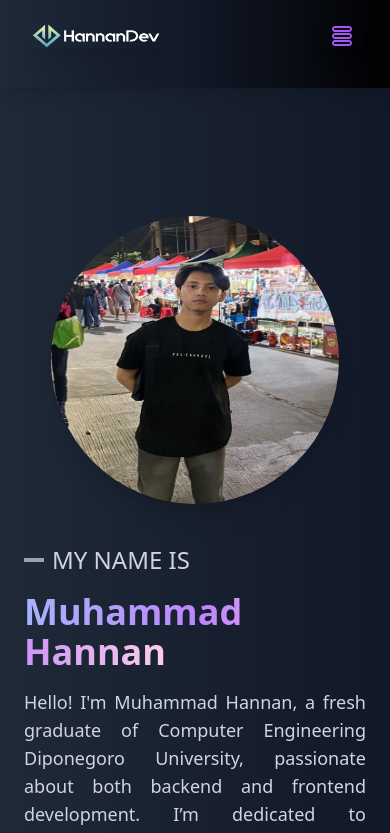
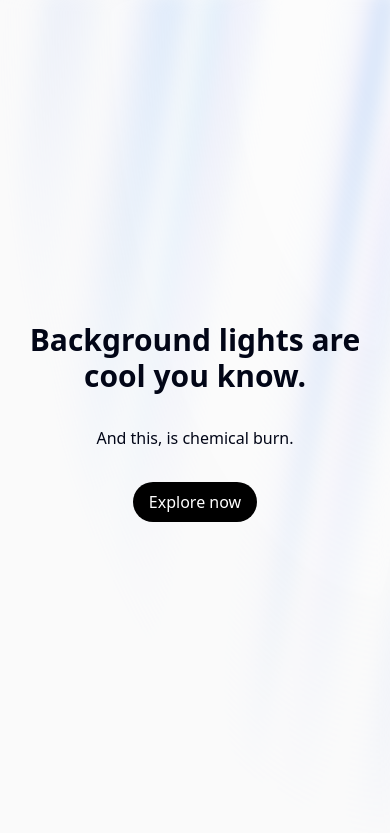
Before and after one commit to Hannan1717/MyPorto, a React (Vite) app: page / in a window 390 px wide. Shown: the top 833 px of the page. Built offline with nearby package versions, Linux system fonts and the light colour scheme; no server answers; the database is empty.

Commit message:
[update header]

```diff
--- a/src/App.jsx
+++ b/src/App.jsx
@@ -1,4 +1,3 @@
-import React from "react";
 import Header from './components/header'
 import Content from './components/content'
 import Footer from "./components/footer";
--- a/src/components/content.jsx
+++ b/src/components/content.jsx
@@ -1,8 +1,9 @@
-import React from "react";
+// import React from "react";
 import Profile from "../assets/profile.jpg";
-import { BiLogoGmail } from "react-icons/bi";
+// import { BiLogoGmail } from "react-icons/bi";
 import { useInView } from "react-intersection-observer";
-
+import { AuroraBackground } from "./ui/aurora-background";
+import { motion } from "framer-motion";
 function Content() {
   const { ref: contentRef, inView: isContentVisible } = useInView({
     triggerOnce: false, // Allows fade-in animation on both scroll up and down
@@ -10,10 +11,36 @@
   });
 
   return (
+
+    <>
+       <AuroraBackground>
+      <motion.div
+        initial={{ opacity: 0.0, y: 40 }}
+        whileInView={{ opacity: 1, y: 0 }}
+        transition={{
+          delay: 0.3,
+          duration: 0.8,
+          ease: "easeInOut",
+        }}
+        className="relative flex flex-col gap-4 items-center justify-center px-4"
+      >
+        <div className="text-3xl md:text-7xl font-bold dark:text-white text-center">
+          Background lights are cool you know.
+        </div>
+        <div className="font-extralight text-base md:text-4xl dark:text-neutral-200 py-4">
+          And this, is chemical burn.
+        </div>
+        <button className="bg-black dark:bg-white rounded-full w-fit text-white dark:text-black px-4 py-2">
+          Explore now
+        </button>
+      </motion.div>
+    </AuroraBackground>
 <section
   className="text-gray-500 body-font bg-gradient-to-r py-20 sm:py-24 from-gray-800 to-gray-900"
   id="content"
 >
+
+
   <div
     ref={contentRef}
     className={`container mx-auto flex flex-col-reverse lg:flex-row items-center py-12 px-6 lg:px-12 transition-all duration-1000 ease-in-out transform ${
@@ -107,7 +134,7 @@
     </div>
   </div>
 </section>
-
+</>
   );
 }
 
--- a/src/components/header.jsx
+++ b/src/components/header.jsx
@@ -1,87 +1,121 @@
-import { useState } from 'react';
-import MyLogo from "../assets/mylogo.png";
-import { TiThMenuOutline } from "react-icons/ti";
-import { Link } from 'react-scroll';
-import { IoCloseSharp } from "react-icons/io5";
+// import { useState } from 'react';
+// import MyLogo from "../assets/mylogo.png";
+// import { TiThMenuOutline } from "react-icons/ti";
+// import { Link } from 'react-scroll';
+// import { IoCloseSharp } from "react-icons/io5";
+
+// const Header = () => {
+//   const [isMobileMenuOpen, setIsMobileMenuOpen] = useState(false);
+
+//   const handleMobileMenuToggle = () => {
+//     setIsMobileMenuOpen(prevState => !prevState);
+//   };
+
+//   return (
+//     <header className="body-font sticky top-0 z-10 bg-gradient-to-r from-gray-800 via-gray-900 to-black shadow-lg text-white">
+//       <div className="container mx-auto flex flex-wrap p-3 flex-col md:flex-row items-center sm:p-5">
+//         <div className="flex w-full justify-between items-center md:w-auto mb-2">
+//           {/* Logo */}
+//           <img
+//             className="ml-5 mt-3 w-32 h-6 sm:w-32 sm:h-7 shadow-xl transition-transform duration-1000 ease-in-out transform hover:scale-110 hover:rotate-3"
+//             src={MyLogo}
+//             alt="logo"
+//           />
+
+//           {/* Mobile Menu Button */}
+//           <button
+//             onClick={handleMobileMenuToggle}
+//             className={`inline-flex items-center mr-3 mt-3 border-0 px-3 focus:outline-none rounded text-base md:hidden transition-transform duration-500 transform ${
+//               isMobileMenuOpen ? 'rotate-90' : 'rotate-0'
+//             } shadow-lg`}
+//           >
+//             {isMobileMenuOpen ? (
+//               <IoCloseSharp className="text-3xl text-purple-500" />
+//             ) : (
+//               <TiThMenuOutline className="text-2xl text-purple-500" />
+//             )}
+//           </button>
+//         </div>
+
+//         {/* Mobile navigation */}
+//         <nav
+//           className={`${
+//             isMobileMenuOpen ? 'max-h-60 opacity-100' : 'max-h-0 opacity-0'
+//           } overflow-hidden transition-all duration-700 ease-in-out md:max-h-full md:opacity-100 md:flex md:ml-auto mb-3 mt-2 space-x-4 sm:space-x-7 text-md sm:text-lg`}
+//           style={{
+//             transition: 'max-height 0.7s ease-in-out, opacity 1.5s ease-in-out',
+//           }}
+//         >
+//           <Link
+//             to="content"
+//             smooth={true}
+//             duration={500}
+//             className="hover:text-purple-400 text-purple-300 cursor-pointer transition-colors font-bold duration-300 font-header"
+//           >
+//             Intro
+//           </Link>
+//           <Link
+//             to="experience"
+//             smooth={true}
+//             duration={500}
+//             className="hover:text-purple-400 text-purple-300 cursor-pointer transition-colors font-bold duration-300 font-header"
+//           >
+//             Experience
+//           </Link>
+//           <Link
+//             to="projects"
+//             smooth={true}
+//             duration={500}
+//             className="hover:text-purple-400 text-purple-300 cursor-pointer transition-colors font-bold duration-300 font-header"
+//           >
+//             Projects
+//           </Link>
+//           <Link
+//             to="contact"
+//             smooth={true}
+//             duration={500}
+//             className="hover:text-purple-400 text-purple-300 cursor-pointer transition-colors font-bold duration-300 font-header"
+//           >
+//             Contact
+//           </Link>
+//         </nav>
+//       </div>
+//     </header>
+//   );
+// };
+
+import { FloatingNav } from "../components/ui/floating-navbar";
+import { IconHome, IconMessage, IconUser } from "@tabler/icons-react";
 
 const Header = () => {
-  const [isMobileMenuOpen, setIsMobileMenuOpen] = useState(false);
-
-  const handleMobileMenuToggle = () => {
-    setIsMobileMenuOpen(prevState => !prevState);
-  };
+  const navItems = [
+    {
+      name: "Home",
+      link: "content",
+      icon: <IconHome className="h-4 w-4 text-neutral-500 dark:text-white" />,
+    },
+    {
+      name: "Experience",
+      link: "experience",
+      icon: <IconUser className="h-4 w-4 text-neutral-500 dark:text-white" />,
+    },
+    {
+      name: "Projects",
+      link: "projects",
+      icon: <IconMessage className="h-4 w-4 text-neutral-500 dark:text-white" />,
+    },
+    {
+      name: "Contact",
+      link: "contact",
+      icon: <IconMessage className="h-4 w-4 text-neutral-500 dark:text-white" />,
+    },
+  ];
 
   return (
-    <header className="body-font sticky top-0 z-10 bg-gradient-to-r from-gray-800 via-gray-900 to-black shadow-lg text-white">
-      <div className="container mx-auto flex flex-wrap p-3 flex-col md:flex-row items-center sm:p-5">
-        <div className="flex w-full justify-between items-center md:w-auto mb-2">
-          {/* Logo */}
-          <img
-            className="ml-5 mt-3 w-32 h-6 sm:w-32 sm:h-7 shadow-xl transition-transform duration-1000 ease-in-out transform hover:scale-110 hover:rotate-3"
-            src={MyLogo}
-            alt="logo"
-          />
-
-          {/* Mobile Menu Button */}
-          <button
-            onClick={handleMobileMenuToggle}
-            className={`inline-flex items-center mr-3 mt-3 border-0 px-3 focus:outline-none rounded text-base md:hidden transition-transform duration-500 transform ${
-              isMobileMenuOpen ? 'rotate-90' : 'rotate-0'
-            } shadow-lg`}
-          >
-            {isMobileMenuOpen ? (
-              <IoCloseSharp className="text-3xl text-purple-500" />
-            ) : (
-              <TiThMenuOutline className="text-2xl text-purple-500" />
-            )}
-          </button>
-        </div>
-
-        {/* Mobile navigation */}
-        <nav
-          className={`${
-            isMobileMenuOpen ? 'max-h-60 opacity-100' : 'max-h-0 opacity-0'
-          } overflow-hidden transition-all duration-700 ease-in-out md:max-h-full md:opacity-100 md:flex md:ml-auto mb-3 mt-2 space-x-4 sm:space-x-7 text-md sm:text-lg`}
-          style={{
-            transition: 'max-height 0.7s ease-in-out, opacity 1.5s ease-in-out',
-          }}
-        >
-          <Link
-            to="content"
-            smooth={true}
-            duration={500}
-            className="hover:text-purple-400 text-purple-300 cursor-pointer transition-colors font-bold duration-300 font-header"
-          >
-            Intro
-          </Link>
-          <Link
-            to="experience"
-            smooth={true}
-            duration={500}
-            className="hover:text-purple-400 text-purple-300 cursor-pointer transition-colors font-bold duration-300 font-header"
-          >
-            Experience
-          </Link>
-          <Link
-            to="projects"
-            smooth={true}
-            duration={500}
-            className="hover:text-purple-400 text-purple-300 cursor-pointer transition-colors font-bold duration-300 font-header"
-          >
-            Projects
-          </Link>
-          <Link
-            to="contact"
-            smooth={true}
-            duration={500}
-            className="hover:text-purple-400 text-purple-300 cursor-pointer transition-colors font-bold duration-300 font-header"
-          >
-            Contact
-          </Link>
-        </nav>
-      </div>
-    </header>
+    <div className="relative w-full">
+      <FloatingNav navItems={navItems} />
+    </div>
   );
-};
+}
 
 export default Header;
--- /dev/null
+++ b/src/components/ui/aurora-background.tsx
@@ -0,0 +1,42 @@
+import { cn } from "../../lib/utils";
+import React from "react";
+
+export const AuroraBackground = ({
+    className,
+    children,
+    showRadialGradient = true,
+    ...props
+}) => {
+    return (
+        (<main>
+            <div
+                className={cn(
+                    "relative flex flex-col  h-[100vh] items-center justify-center bg-zinc-50 dark:bg-zinc-900  text-slate-950 transition-bg",
+                    className
+                )}
+                {...props}>
+                <div className="absolute inset-0 overflow-hidden">
+                    <div
+                        //   I'm sorry but this is what peak developer performance looks like // trigger warning
+                        className={cn(`
+          [--white-gradient:repeating-linear-gradient(100deg,var(--white)_0%,var(--white)_7%,var(--transparent)_10%,var(--transparent)_12%,var(--white)_16%)]
+          [--dark-gradient:repeating-linear-gradient(100deg,var(--black)_0%,var(--black)_7%,var(--transparent)_10%,var(--transparent)_12%,var(--black)_16%)]
+          [--aurora:repeating-linear-gradient(100deg,var(--blue-500)_10%,var(--indigo-300)_15%,var(--blue-300)_20%,var(--violet-200)_25%,var(--blue-400)_30%)]
+          [background-image:var(--white-gradient),var(--aurora)]
+          dark:[background-image:var(--dark-gradient),var(--aurora)]
+          [background-size:300%,_200%]
+          [background-position:50%_50%,50%_50%]
+          filter blur-[10px] invert dark:invert-0
+          after:content-[""] after:absolute after:inset-0 after:[background-image:var(--white-gradient),var(--aurora)]
+          after:dark:[background-image:var(--dark-gradient),var(--aurora)]
+          after:[background-size:200%,_100%]
+          after:animate-aurora after:[background-attachment:fixed] after:mix-blend-difference
+          pointer-events-none
+          absolute -inset-[10px] opacity-50 will-change-transform`, showRadialGradient &&
+                        `[mask-image:radial-gradient(ellipse_at_100%_0%,black_10%,var(--transparent)_70%)]`)}></div>
+                </div>
+                {children}
+            </div>
+        </main>)
+    );
+};
--- /dev/null
+++ b/src/components/ui/floating-navbar.tsx
@@ -0,0 +1,75 @@
+"use client";
+import React, { useState } from "react";
+import {
+    motion,
+    AnimatePresence,
+    useScroll,
+    useMotionValueEvent,
+} from "framer-motion";
+import { cn } from "../../lib/utils";
+import { Link } from 'react-scroll';
+
+
+export const FloatingNav = ({
+    navItems,
+    className
+}) => {
+    const { scrollYProgress } = useScroll();
+
+    const [visible, setVisible] = useState(false);
+
+    useMotionValueEvent(scrollYProgress, "change", (current) => {
+        // Check if current is not undefined and is a number
+        if (typeof current === "number") {
+            let direction = current - scrollYProgress.getPrevious();
+
+            if (scrollYProgress.get() < 0.05) {
+                setVisible(false);
+            } else {
+                if (direction < 0) {
+                    setVisible(true);
+                } else {
+                    setVisible(false);
+                }
+            }
+        }
+    });
+
+    return (
+        (<AnimatePresence mode="wait">
+            <motion.div
+                initial={{
+                    opacity: 1,
+                    y: -100,
+                }}
+                animate={{
+                    y: visible ? 0 : -100,
+                    opacity: visible ? 1 : 0,
+                }}
+                transition={{
+                    duration: 0.2,
+                }}
+                className={cn(
+                    "flex max-w-fit fixed top-10 inset-x-0 mx-auto border border-transparent dark:border-white/[0.2] rounded-full dark:bg-black bg-white shadow-[0px_2px_3px_-1px_rgba(0,0,0,0.1),0px_1px_0px_0px_rgba(25,28,33,0.02),0px_0px_0px_1px_rgba(25,28,33,0.08)] z-[5000] pr-8 pl-8 py-2 items-center justify-center space-x-4",
+                    className
+                )}
+            >
+                {navItems.map((navItem, id) => (
+                    <Link
+                        key={`link=${id}`}
+                        to={navItem.link}
+                        smooth={true}
+                        duration={500}
+                        className={cn(
+                            "relative dark:text-neutral-50 items-center flex space-x-1 text-neutral-600 dark:hover:text-neutral-300 hover:text-neutral-500"
+                        )}
+                    >
+                        <span className="block sm:hidden">{navItem.icon}</span>
+                        <span className="hidden sm:block text-sm">{navItem.name}</span>
+                    </Link>
+                ))}
+            </motion.div>
+        </AnimatePresence>
+        )
+    );
+};
--- /dev/null
+++ b/src/lib/utils.ts
@@ -0,0 +1,6 @@
+import { ClassValue, clsx } from "clsx";
+import { twMerge } from "tailwind-merge";
+
+export function cn(...inputs: ClassValue[]) {
+  return twMerge(clsx(inputs));
+}
--- a/src/main.jsx
+++ b/src/main.jsx
@@ -1,12 +1,15 @@
-import React from 'react'
-import ReactDOM from 'react-dom/client'
-import App from './App.jsx'
-import './index.css'
+import React from 'react';
+import ReactDOM from 'react-dom/client';
+import { BrowserRouter } from 'react-router-dom'; // Import BrowserRouter
+import App from './App.jsx';
+import './index.css';
 import "slick-carousel/slick/slick.css";
 import "slick-carousel/slick/slick-theme.css";
 
 ReactDOM.createRoot(document.getElementById('root')).render(
   <React.StrictMode>
-    <App />
-  </React.StrictMode>,
-)
+    <BrowserRouter>
+      <App />
+    </BrowserRouter>
+  </React.StrictMode>
+);
--- a/tailwind.config.js
+++ b/tailwind.config.js
@@ -1,4 +1,7 @@
 /** @type {import('tailwindcss').Config} */
+const {
+  default: flattenColorPalette,
+} = require("tailwindcss/lib/util/flattenColorPalette");
 export default {
   content: ["./index.html", "./src/**/*.{js,ts,jsx,tsx}"],
   theme: {
@@ -19,14 +22,34 @@
           '0%': { transform: 'translateX(100%)' },
           '100%': { transform: 'translateX(-100%)' },
         },
+         aurora: {
+          from: {
+            backgroundPosition: "50% 50%, 50% 50%",
+          },
+          to: {
+            backgroundPosition: "350% 50%, 350% 50%",
+          },
+        },
       },
       animation: {
         slide: 'slide 10s linear infinite',
         fadeInUp: 'fadeInUp 1s ease-out',
         rotate: 'rotate 3s linear infinite',
         marquee: 'marquee 10s linear infinite',
+        aurora: "aurora 60s linear infinite",
       },
     },
   },
-  plugins: [],
+  plugins: [addVariablesForColors],
 };
+
+function addVariablesForColors({ addBase, theme }) {
+  let allColors = flattenColorPalette(theme("colors"));
+  let newVars = Object.fromEntries(
+    Object.entries(allColors).map(([key, val]) => [`--${key}`, val])
+  );
+
+  addBase({
+    ":root": newVars,
+  });
+}
```
Also changed, not shown: package.json (+7 -2 lines), 1 other file (tests, documents, lock files or other folders).
